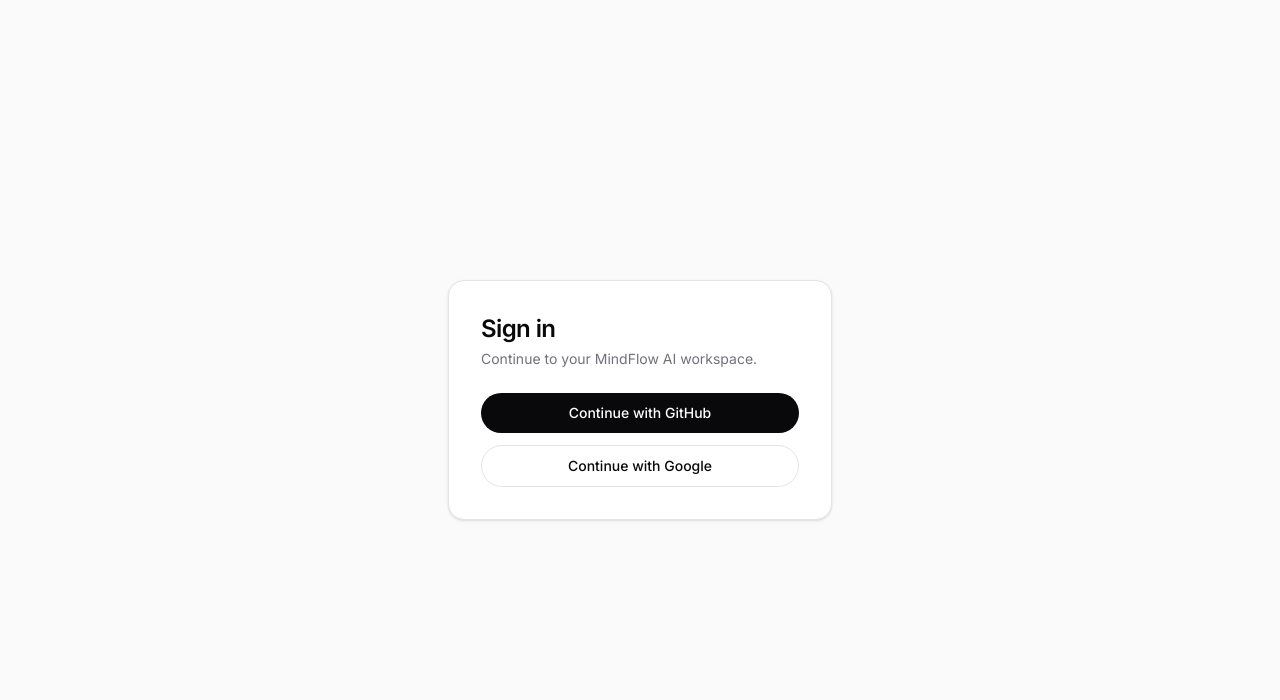
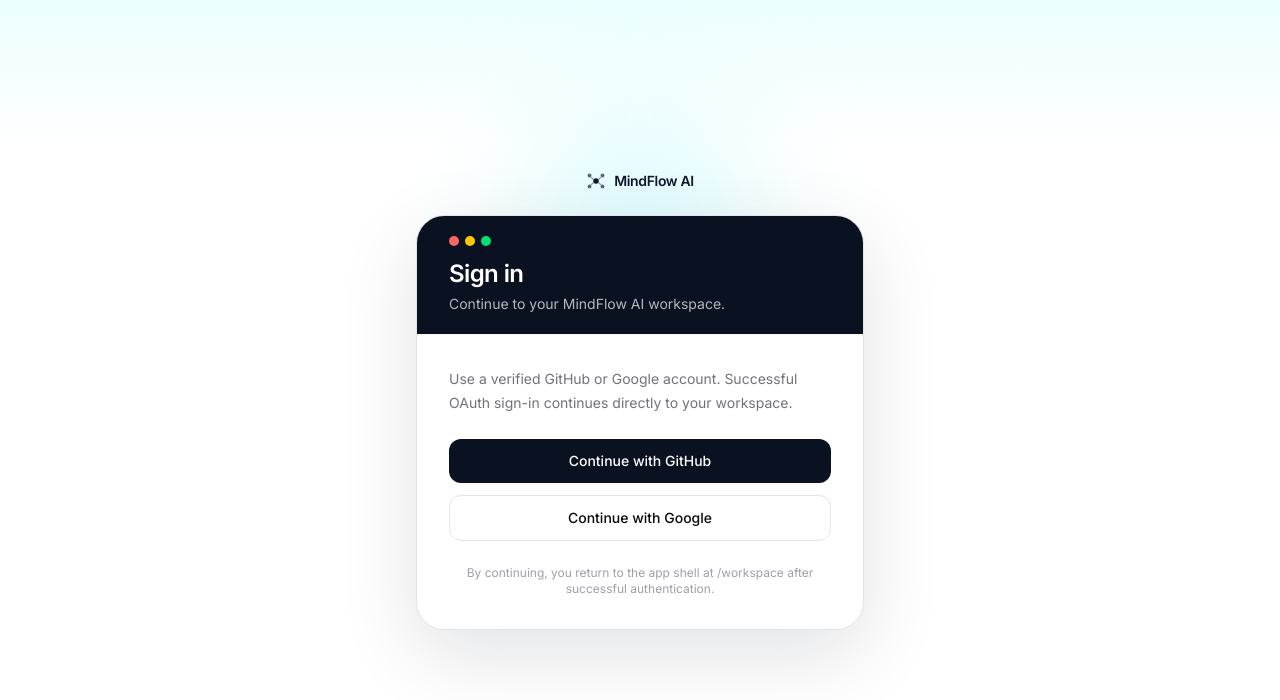
Before and after one commit to OmarMWarraich/mindmap, a Next.js app: page /login in a window 1280 px wide. Shown: the top 700 px of the page. Built offline with nearby package versions, Linux system fonts and the light colour scheme; no server answers.

Commit message:
feat: enhance login page with MindFlow branding and improve sign-in flow; update workspace sign-out redirect

```diff
--- a/app/login/page.tsx
+++ b/app/login/page.tsx
@@ -1,19 +1,60 @@
+import Link from 'next/link';
+
 import { signIn } from '@/auth';
 
 export const metadata = {
   title: 'Sign in — MindFlow AI',
 };
 
+function MindFlowIcon() {
+  return (
+    <svg aria-hidden="true" fill="none" height="20" viewBox="0 0 20 20" width="20">
+      <circle cx="10" cy="10" fill="currentColor" r="2.8" />
+      <circle cx="3.5" cy="4.5" fill="currentColor" opacity="0.65" r="1.9" />
+      <circle cx="16.5" cy="4.5" fill="currentColor" opacity="0.65" r="1.9" />
+      <circle cx="3.5" cy="15.5" fill="currentColor" opacity="0.65" r="1.9" />
+      <circle cx="16.5" cy="15.5" fill="currentColor" opacity="0.65" r="1.9" />
+      <line opacity="0.45" stroke="currentColor" strokeWidth="1.3" x1="7.4" x2="5.0" y1="8.4" y2="6.1" />
+      <line opacity="0.45" stroke="currentColor" strokeWidth="1.3" x1="12.6" x2="15.0" y1="8.4" y2="6.1" />
+      <line opacity="0.45" stroke="currentColor" strokeWidth="1.3" x1="7.4" x2="5.0" y1="11.6" y2="13.9" />
+      <line opacity="0.45" stroke="currentColor" strokeWidth="1.3" x1="12.6" x2="15.0" y1="11.6" y2="13.9" />
+    </svg>
+  );
+}
+
 export default function LoginPage() {
   return (
-    <main className="flex min-h-screen items-center justify-center bg-zinc-50 px-6">
-      <div className="w-full max-w-sm rounded-2xl border border-zinc-200 bg-white p-8 shadow-sm">
-        <div className="mb-6 grid gap-1">
-          <h1 className="text-2xl font-semibold tracking-tight text-zinc-950">Sign in</h1>
-          <p className="text-sm text-zinc-500">
+    <main className="relative flex min-h-screen items-center justify-center overflow-hidden bg-white px-6 py-12">
+      <div aria-hidden="true" className="absolute inset-x-0 top-0 h-72 bg-linear-to-b from-accent-50 via-white to-white" />
+      <div aria-hidden="true" className="absolute left-1/2 top-28 h-56 w-56 -translate-x-1/2 rounded-full bg-accent-100/70 blur-3xl" />
+
+      <div className="relative w-full max-w-md">
+        <div className="mb-6 flex justify-center">
+          <Link className="inline-flex items-center gap-2 text-primary-800" href="/">
+            <MindFlowIcon />
+            <span className="text-sm font-semibold tracking-tight">MindFlow AI</span>
+          </Link>
+        </div>
+
+        <div className="overflow-hidden rounded-[28px] border border-zinc-200 bg-white shadow-[0_24px_80px_rgba(8,15,32,0.12)]">
+          <div className="border-b border-zinc-100 bg-primary-900 px-8 py-5 text-white">
+            <div className="mb-3 flex items-center gap-1.5">
+              <span aria-hidden="true" className="h-2.5 w-2.5 rounded-full bg-red-400" />
+              <span aria-hidden="true" className="h-2.5 w-2.5 rounded-full bg-yellow-400" />
+              <span aria-hidden="true" className="h-2.5 w-2.5 rounded-full bg-green-400" />
+            </div>
+            <div className="grid gap-1">
+              <h1 className="text-2xl font-semibold tracking-tight">Sign in</h1>
+              <p className="text-sm text-white/70">
                 Continue to your MindFlow AI workspace.
               </p>
             </div>
+          </div>
+
+          <div className="grid gap-6 px-8 py-8">
+            <p className="text-sm leading-6 text-zinc-500">
+              Use a verified GitHub or Google account. Successful OAuth sign-in continues directly to your workspace.
+            </p>
 
             <div className="grid gap-3">
               <form
@@ -23,7 +64,7 @@
                 }}
               >
                 <button
-              className="w-full rounded-full bg-zinc-950 px-5 py-2.5 text-sm font-medium text-white transition hover:bg-zinc-800 focus-visible:outline focus-visible:outline-2 focus-visible:outline-offset-2 focus-visible:outline-zinc-950"
+                  className="w-full rounded-xl bg-primary-900 px-5 py-3 text-sm font-medium text-white transition hover:bg-primary-800 focus-visible:outline focus-visible:outline-2 focus-visible:outline-offset-2 focus-visible:outline-primary-900"
                   type="submit"
                 >
                   Continue with GitHub
@@ -37,13 +78,19 @@
                 }}
               >
                 <button
-              className="w-full rounded-full border border-zinc-200 bg-white px-5 py-2.5 text-sm font-medium text-zinc-950 transition hover:bg-zinc-50 focus-visible:outline focus-visible:outline-2 focus-visible:outline-offset-2 focus-visible:outline-zinc-950"
+                  className="w-full rounded-xl border border-zinc-200 bg-white px-5 py-3 text-sm font-medium text-zinc-950 transition hover:border-accent-200 hover:bg-accent-50/60 focus-visible:outline focus-visible:outline-2 focus-visible:outline-offset-2 focus-visible:outline-accent-500"
                   type="submit"
                 >
                   Continue with Google
                 </button>
               </form>
             </div>
+
+            <p className="text-center text-xs text-zinc-400">
+              By continuing, you return to the app shell at /workspace after successful authentication.
+            </p>
+          </div>
+        </div>
       </div>
     </main>
   );
--- a/app/workspace/page.tsx
+++ b/app/workspace/page.tsx
@@ -18,7 +18,7 @@
 
   async function handleSignOut() {
     'use server';
-    await signOut({ redirectTo: '/login' });
+    await signOut({ redirectTo: '/' });
   }
 
   return (
--- a/proxy.ts
+++ b/proxy.ts
@@ -1,7 +1,7 @@
 import { auth } from '@/auth';
 
 export const proxy = auth((req) => {
-  if (!req.auth && req.nextUrl.pathname !== '/login') {
+  if (!req.auth && req.nextUrl.pathname !== '/' && req.nextUrl.pathname !== '/login') {
     const newUrl = new URL('/login', req.nextUrl.origin);
     return Response.redirect(newUrl);
   }
```
Lines whose indentation alone changed are shown as unchanged.
